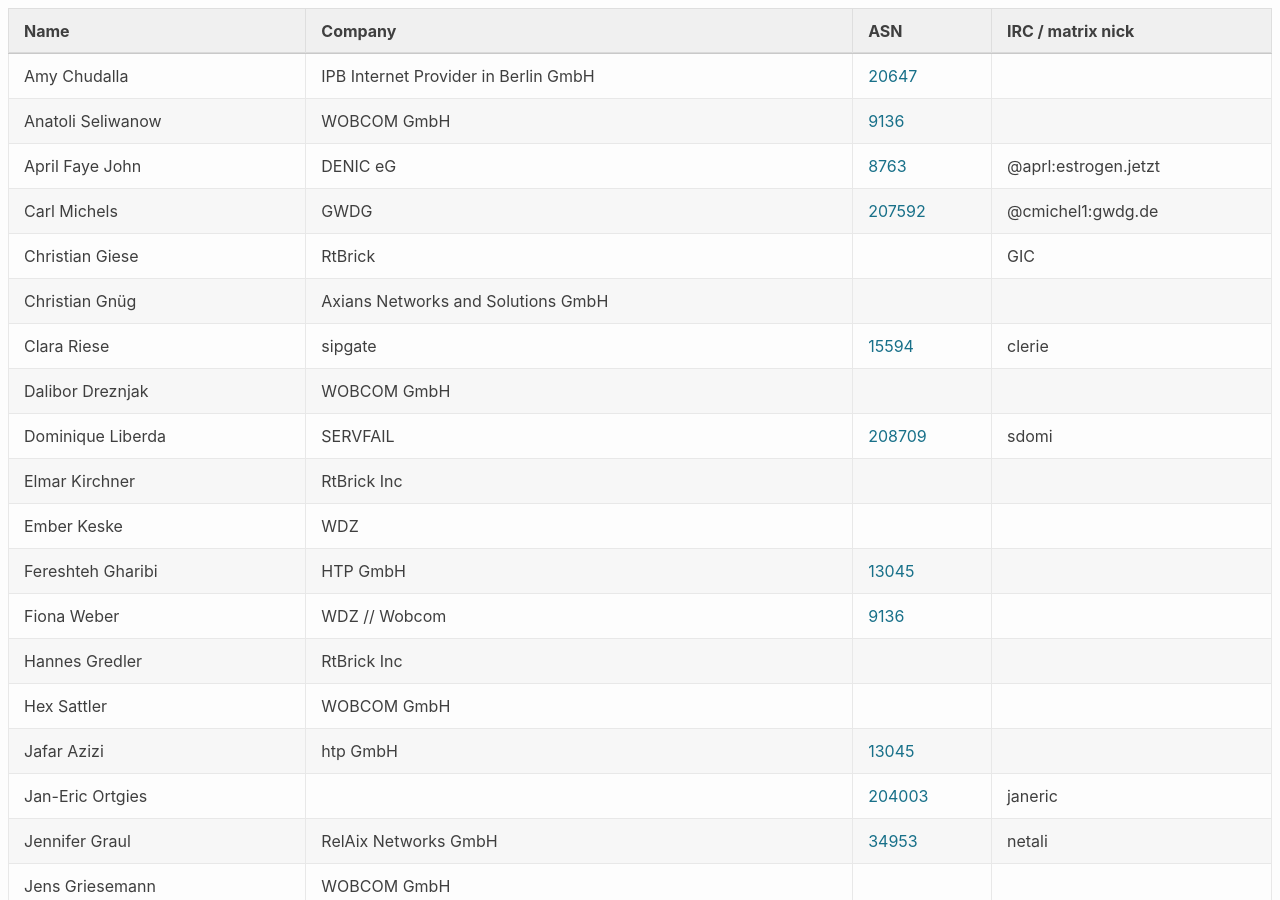
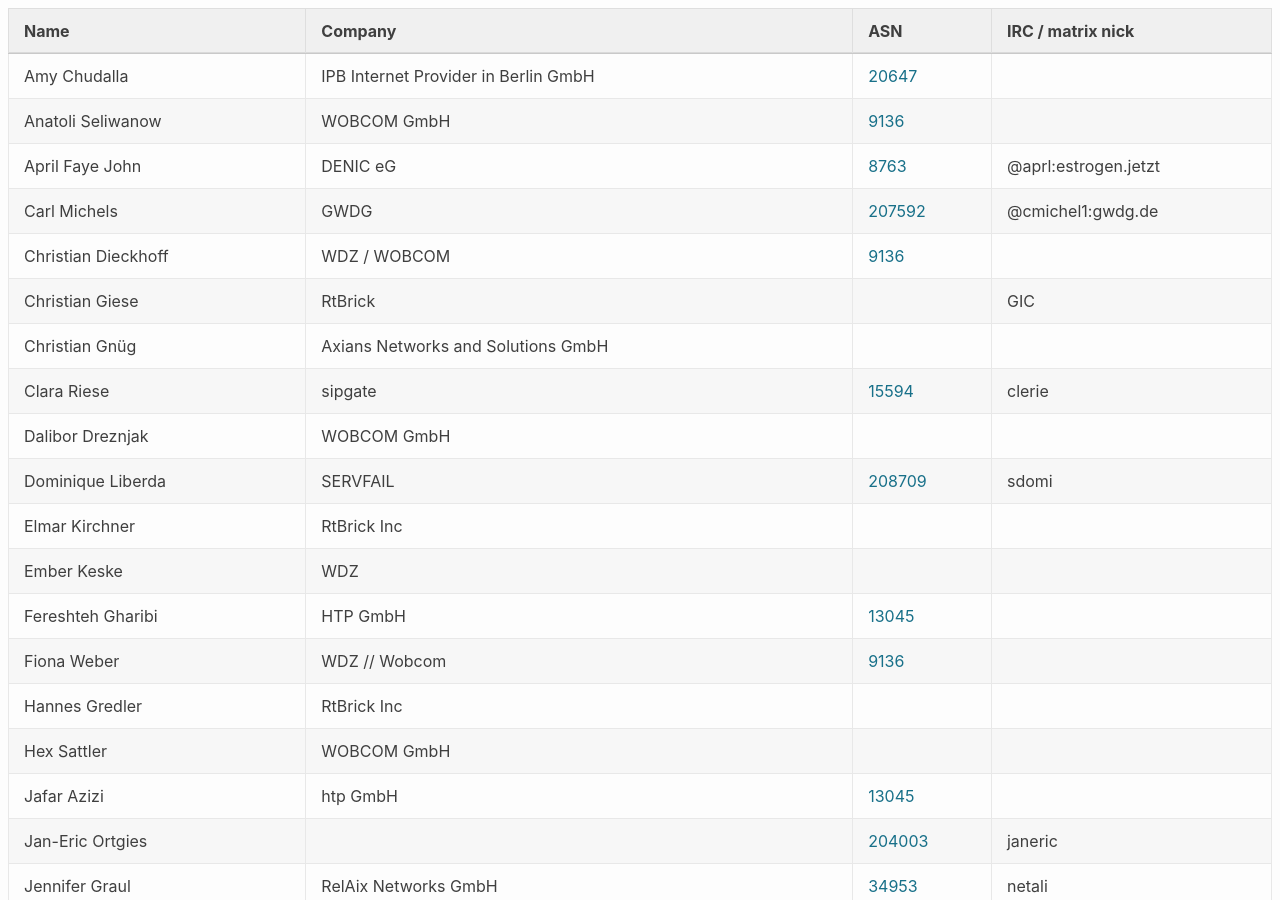
Before and after one commit to denog/pretix-attendeelist, a Jekyll site: the page built from denogmeetup25-04/index.markdown, in a window 1280 px wide and 900 px high. Built offline with Jekyll 4.4.1, drawn with Linux system fonts in a browser that asks for light colours.

Commit message:
Latest data: Wed May 21 15:32:54 UTC 2025

```diff
--- a/_data/attendees_denogmeetup25-04.json
+++ b/_data/attendees_denogmeetup25-04.json
@@ -22,6 +22,12 @@
     "company": "GWDG",
     "irc": "@cmichel1:gwdg.de",
     "asn": "207592"
+  },
+  {
+    "name": "Christian Dieckhoff",
+    "company": "WDZ / WOBCOM",
+    "irc": null,
+    "asn": "9136"
   },
   {
     "name": "Christian Giese",
```
